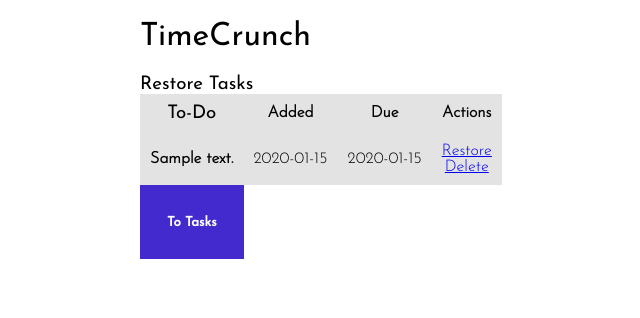
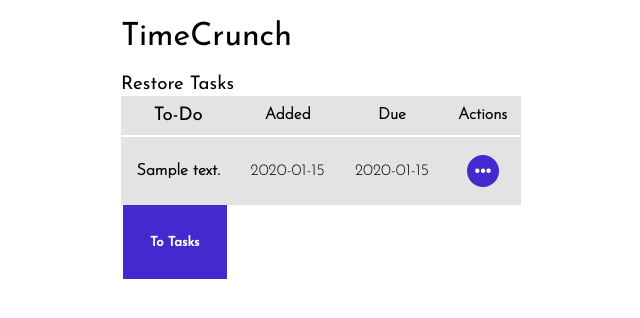
Before and after one commit to tamzishe/TimeCrunch, a Flask app: page /restore in a window 1280 px wide. Shown: the top 318 px of the page, without its empty margins (319-959 px from the left). Run offline with Flask 3, Linux system fonts and the light colour scheme; tables that the repository leaves empty hold one stand-in row (values such as "Sample post").

Commit message:
updated for render

```diff
--- a/app.py
+++ b/app.py
@@ -10,7 +10,7 @@ db = SQLAlchemy(app)
 class ToDo(db.Model):
     id = db.Column(db.Integer, primary_key=True)
     content = db.Column(db.String(200), nullable=False)
-    description = db.Column(db.Text, nullable=True)
+    description = db.Column(db.Text, nullable=True) #may be a future implementation, as of right now, I think the app is fine without it
     dateCreated= db.Column(db.DateTime, default=datetime.now())
     dueDate=db.Column(db.Text, nullable=True)
     dueDateDebug=db.Column(db.Text, nullable=True)
--- a/static/css/main.css
+++ b/static/css/main.css
@@ -27,12 +27,13 @@ h2,h3,h5,p{
     align-self: center;
 }
 table{
-    border-collapse:collapse
+    border-collapse:collapse;
+    width:400px;
 }
 th,td {
     font-family: josefinSansLight;
     padding: 10px;
-    border:none;
+    border-top: 2px solid #ffffff;
     text-align: center;
 }
 tr{
@@ -42,10 +43,18 @@ tr{
     margin: 10px;
     border:none
 }
+#buttonDiv{
+    display: flex;
+    align-content: center;
+    margin: auto;
+}
+
 .btn {
     cursor: pointer;
     padding: 10px 24px;
     transition-duration: 0.4s;
+    flex-basis: 150px;
+    flex-grow: 1;
 }
 .btn a{
     text-decoration: none;
@@ -59,6 +68,7 @@ tr{
     color: white;
     background-color: #422ace;
     border: 3px solid #422ace;
+    margin: 0 2px 0 0;
 }
 .btn.btn2{
     font-family: josefinSans;
@@ -68,6 +78,7 @@ tr{
     color: white;
     background-color: #422ace;
     border: 3px solid #422ace;
+    margin: 0 0 0 2px;
 }
 .btn.btn1:hover {
     background-color: white;
@@ -155,13 +166,36 @@ tr{
     transform: translate(-50%,-50%) scale(1);
     transition: all 0.5s;
 }
+.textbox{
+    width: 160px;
+    height: 30px;
+    margin-right: 10px;
+    outline:none;
+    border: none;
+    border-bottom: 3px solid #422ace;
+    font-weight: 500;
+    font-family: josefinSans;
+    background-color: transparent;
+    transition: 3s;
+}
+#addForm{
+    display:flex;
+    flex-direction: row;
+    align-items: flex-end;
+}
 #actionBtn{
     background-color: #422ace;
     color: white;
     padding: 8px;
-    font-size: 12px;
+    width: 32px;
+    height: 32px;
+    font-size: 16px;
+    line-height: 16px;
     border: none;
     border-radius: 50%;
+}
+#actionBtn:hover{
+    cursor: pointer;
 }
 #actions{
     cursor: pointer;
@@ -176,21 +210,32 @@ tr{
     box-shadow: 0px 8px 16px 0px rgba(0,0,0,0.2);
     z-index: 1;
   }
-
-#actionsMenu a {
+#actionsMenu .changeTodo {
     color: black;
     padding: 12px 16px;
     text-decoration: none;
     display: block;
     font-family: josefinSans;
     text-align: center;
+    cursor: pointer;
+}
+#actionsMenu .deleteTodo{
+    color: rgb(255, 0, 0);
+    text-decoration:underline;
+    padding: 12px 16px;
+    display: block;
+    font-family: josefinSans;
+    text-align: center;
+    cursor: pointer;
 }
 #actionsMenu a:hover {
     background-color: #bbbbbb;
+    cursor: pointer;
 }
 
 #actions:hover #actionsMenu {
     display: block;
+    cursor: pointer;
 
 }
 #actions:hover #actionBtn {
--- a/templates/archive.html
+++ b/templates/archive.html
@@ -28,16 +28,23 @@
                     <td>{{ task.dateCreated.date() }}</td>
                     <td>{{ task.dueDate }}</td>
                     <td>
-                        <a href="/restore/{{task.id}}">Restore</a>
-                        <br>
-                        <a href="/delete/{{task.id}}">Delete</a>
+                        <div id="actions">
+                            <button id="actionBtn">•••</button>
+                            <div id="actionsMenu">
+                                <h5>Created on {{ task.dateCreated.date() }}</h5>
+                                <a href="/restore/{{task.id}}" class="changeTodo">Restore</a>
+                                <a href="/delete/{{task.id}}" class="deleteTodo"><strong>Delete</strong></a>
+                            </div>
+                        </div>
                     </td>
                 </tr>
                 {% endif %}
             {% endfor %}
         </table>
         {% endif %}
-        <button class="btn btn2"><a href="/"><h4>To Tasks</h4></a></button>
+        <div id="buttonDiv">
+            <a href="/"><button class="btn btn2"><h4>To Tasks</h4></button></a>
+        </div>
     </div>
 </body>
 </html>
--- a/templates/update.html
+++ b/templates/update.html
@@ -13,9 +13,9 @@
         <h1>Add New Task!</h1>
         <p>Update something to-do and a due date if you're in a Time Crunch!</p>
         <form action="/update/{{task.id}}" method="POST">
-            <input type="text" name="content" id="content" value ="{{task.content}}">
-            <input type="datetime-local" id="dueDate" name="dueDate" value="{{task.dueDateDebug}}">
-            <input type="submit" value="Update Task">
+            <input type="text" name="content" id="content" value ="{{task.content}}" class="textbox">
+            <input type="datetime-local" id="dueDate" name="dueDate" value="{{task.dueDateDebug}}" class="textbox">
+            <input type="submit" value="+" id="actionBtn">
         </form>
     </div>
 </body>
```
Also changed, not shown: templates/home.html (+11 -9 lines).
